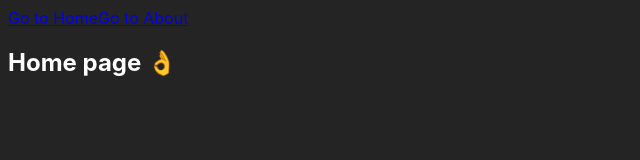
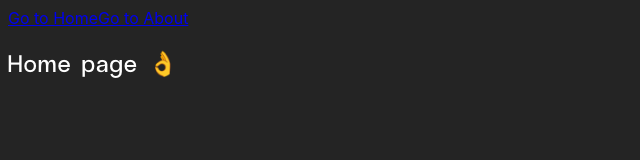
Before and after one commit to KacperKukula/neuronio, a Vue app in the folder apps/client/: page / in a window 1280 px wide. Shown: the top 160 px of the page, without its empty margins (0-640 px from the left). Built offline with nearby package versions, Linux system fonts and the light colour scheme.

Commit message:
added font

```diff
--- /dev/null
+++ b/apps/client/src/assets/fonts/fonts.scss
@@ -0,0 +1,6 @@
+@font-face {
+    font-family: 'RadioGrotesk';
+    src: url('./assets/fonts/RadioGrotesk/RadioGrotesk-Regular.otf') format('opentype');
+    font-weight: normal;
+    font-style: normal;
+}
--- a/apps/client/src/style.scss
+++ b/apps/client/src/style.scss
@@ -1,3 +1,5 @@
+@use './assets/fonts/fonts.scss' as *;
+
 :root {
   font-family: Inter, system-ui, Avenir, Helvetica, Arial, sans-serif;
 
@@ -10,3 +12,9 @@
   -webkit-font-smoothing: antialiased;
   -moz-osx-font-smoothing: grayscale;
 }
+
+h1, h2, h3, h4, h5, h6 {
+  font-family: RadioGrotesk,
+    Inter, system-ui, Avenir, Helvetica, Arial, sans-serif;
+  letter-spacing: 0.06em;
+}
```
Also changed, not shown: apps/client/src/assets/fonts/RadioGrotesk/RadioGrotesk-Regular.otf (added).
